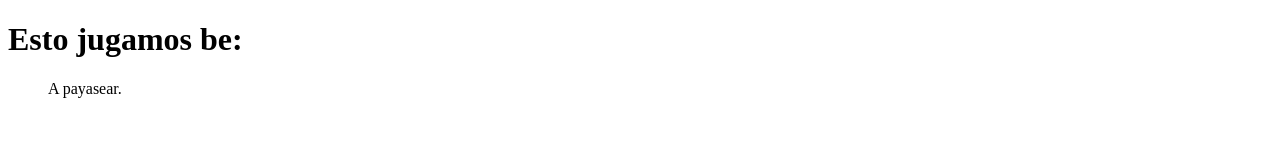
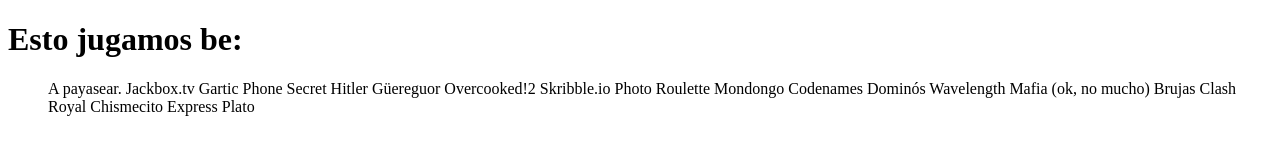
Before and after one commit to EzraG101/ezrag101.github.io, a plain HTML site: page index.html in a window 1280 px wide. Drawn offline with Linux system fonts and the light colour scheme.

Commit message:
Update index.html

```diff
--- a/index.html
+++ b/index.html
@@ -7,9 +7,25 @@
 
 	<body>
 	<h1>Esto jugamos be:</h1>
-	<ul>
-	<item> A payasear.
-	</ul>
+	<ol>
+		<item> A payasear.
+		<item> Jackbox.tv
+		<item> Gartic Phone
+		<item> Secret Hitler
+		<item> Güereguor
+		<item> Overcooked!2
+		<item> Skribble.io
+		<item> Photo Roulette
+		<item> Mondongo
+		<item> Codenames
+		<item> Dominós
+		<item> Wavelength
+		<item> Mafia (ok, no mucho)
+		<item> Brujas
+		<item> Clash Royal
+		<item> Chismecito Express
+		<item> Plato
+	</ol>
 	</body>
 
 </html>
```
